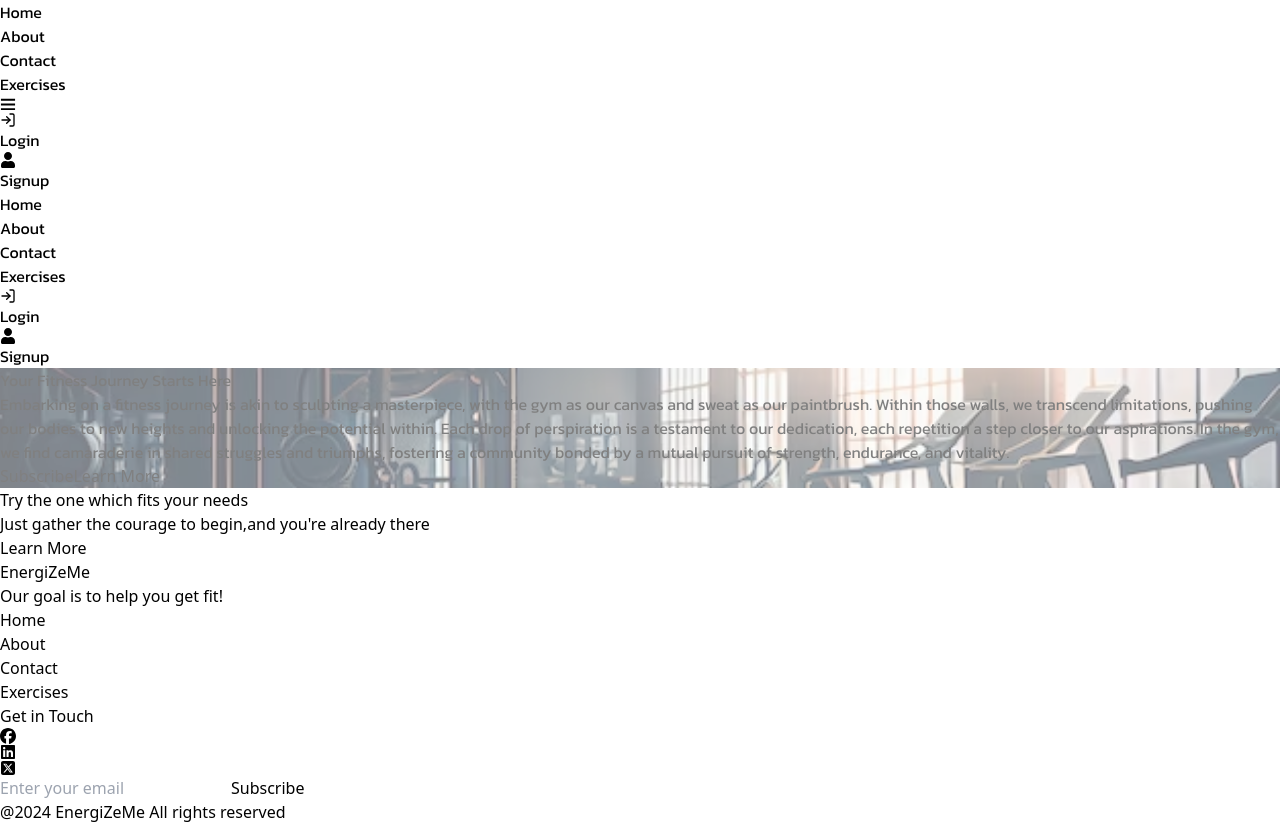
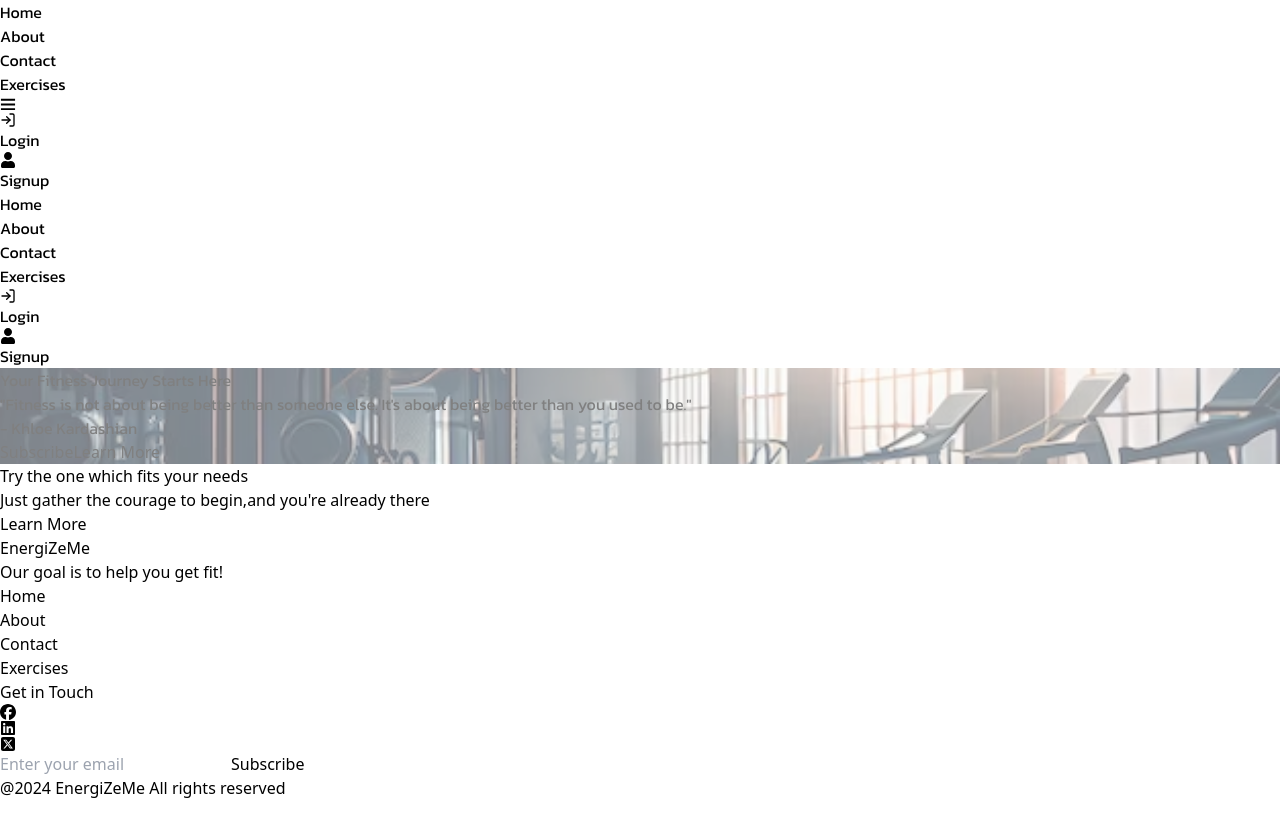
Before and after one commit to srinjoy-26/FitTrackHub, a React (Vite) app: page / in a window 1280 px wide. After the commit the page ends 800 px from the top, so only its background shows below. Built offline with nearby package versions, Linux system fonts and the light colour scheme; a web font is replaced by a local one.

Commit message:
updated hero section

```diff
--- a/src/components/Hero.jsx
+++ b/src/components/Hero.jsx
@@ -10,8 +10,9 @@ export default function Hero() {
             <div >
             <div className="relative text-center" id="paradiv" >
                 <h1 className="text-4xl leading-tight font-bold sm:text-5xl md:text-6xl text-black ">Your Fitness Journey Starts Here</h1>
-                <p className="mt-10 max-w-4xl font-bold font-2xl text-lg text-black sm:text-xl mx-auto">Embarking on a fitness journey is akin to sculpting a masterpiece, with the gym as our canvas and sweat as our paintbrush. Within those walls, we transcend limitations, pushing our bodies to new heights and unlocking the potential within. Each drop of perspiration is a testament to our dedication, each repetition a step closer to our aspirations. In the gym, we find camaraderie in shared struggles and triumphs, fostering a community bonded by a mutual pursuit of strength, endurance, and vitality.
-                </p>
+                <p className="mt-10 max-w-4xl font-bold font-2xl text-lg text-black sm:text-xl mx-auto">
+                "Fitness is not about being better than someone else. It's about being better than you used to be."</p>
+                <p className="text-black text-lg font-semibold">- Khloe Kardashian</p>
             </div>
 
             <div className="flex gap-12 justify-center  mt-10 ">
```
